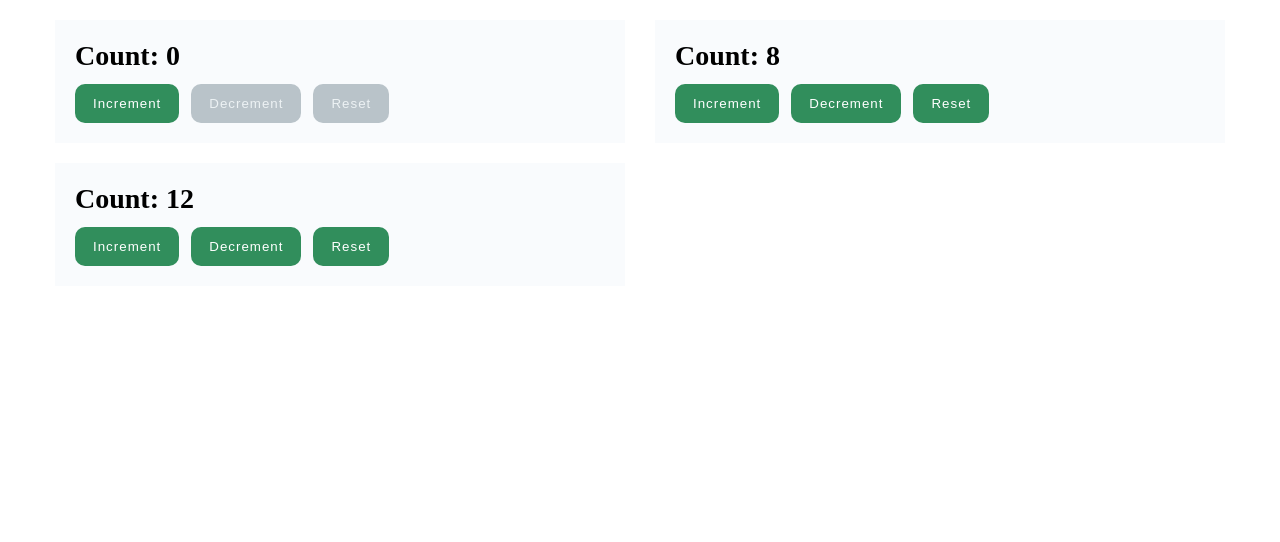
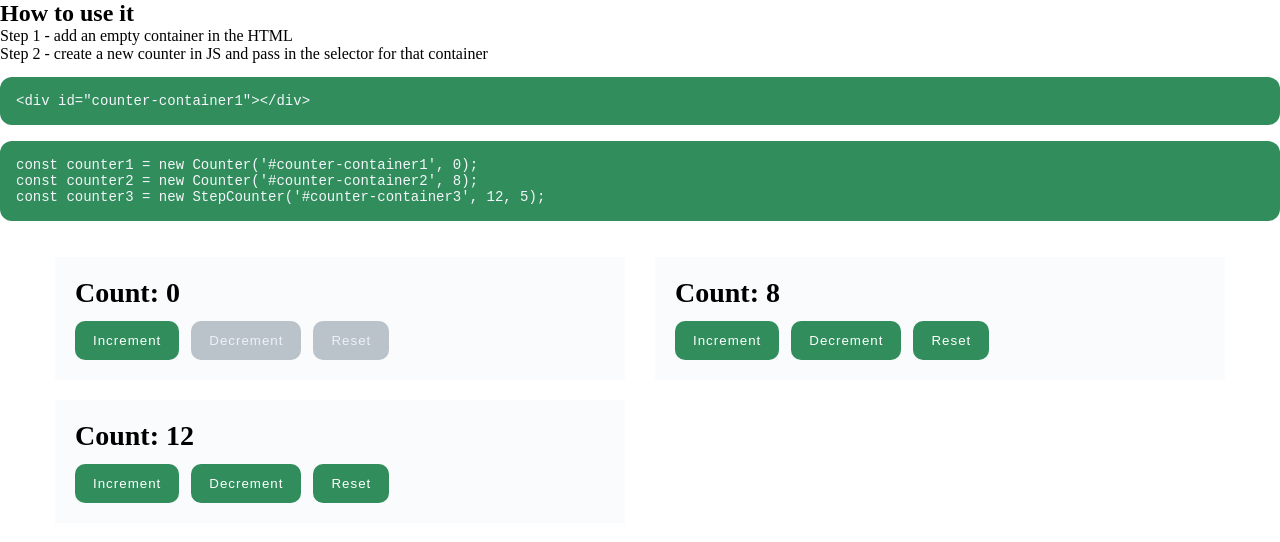
Before and after one commit to liamkuchta/Kuchta_Liam_HW2, a plain HTML site: page index.html in a window 1280 px wide. Drawn offline with Linux system fonts and the light colour scheme.

Commit message:
update index.html and home.css
starting to build the 'how to' section

```diff
--- a/index.html
+++ b/index.html
@@ -5,17 +5,30 @@
     <meta charset="UTF-8">
     <meta name="viewport" content="initial-scale=1.0, width=device-width">
     <title>OOP Counter</title>
-    <link href="http://fonts.googleapis.com/css?family=Open+Sans+Condensed:300%7COpen+Sans" rel="stylesheet" type="text/css">
+    <link href="http://fonts.googleapis.com/css?family=Open+Sans+Condensed:300%7COpen+Sans" rel="stylesheet"
+        type="text/css">
     <link href="css/grid.css" rel="stylesheet">
     <link href="css/main.css" rel="stylesheet">
     <script type="module" defer src="js/main.js"></script>
 </head>
 
 <body>
+    <section class="info-panel col-span-full m-col-span-6">
+        <h2>How to use it</h2>
+        <p>Step 1 - add an empty container in the HTML <br> Step 2 - create a new counter in JS and pass in
+            the selector for that container</p>
+        <pre class="sample-code">&lt;div id="counter-container1"&gt;&lt;/div&gt;</pre>
+        <pre class="sample-code">const counter1 = new Counter('#counter-container1', 0);
+const counter2 = new Counter('#counter-container2', 8);
+const counter3 = new StepCounter('#counter-container3', 12, 5);</pre>
+
+    </section>
+
     <div class="grid-con">
         <div id="counter-container1" class="counter col-span-full m-col-span-6"></div>
         <div id="counter-container2" class="counter col-span-full m-col-span-6"></div>
         <div id="counter-container3" class="counter col-span-full m-col-span-6"></div>
     </div>
 </body>
+
 </html>
--- a/sass/pages/_home.scss
+++ b/sass/pages/_home.scss
@@ -0,0 +1,8 @@
+.sample-code {
+	background-color:#318e5c;
+	border-radius: 12px;
+	color: #f4f6fb;
+	font-size: 14px;
+	margin-bottom: 16px;
+	padding: 16px;
+}
```
Also changed, not shown: css/main.css, 1 other file.
